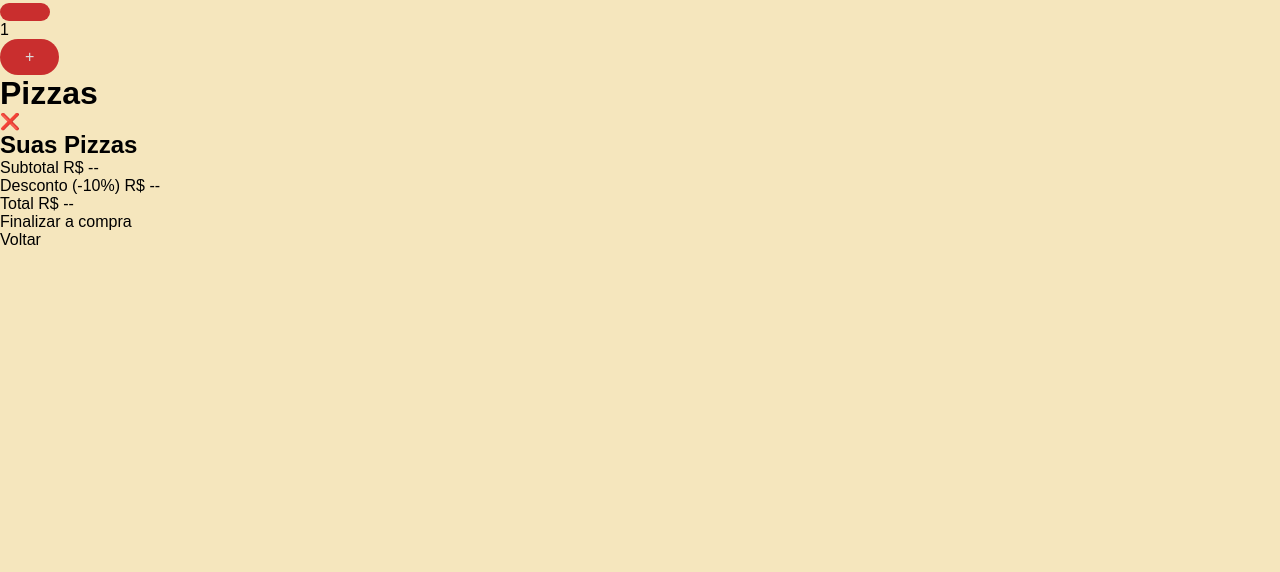
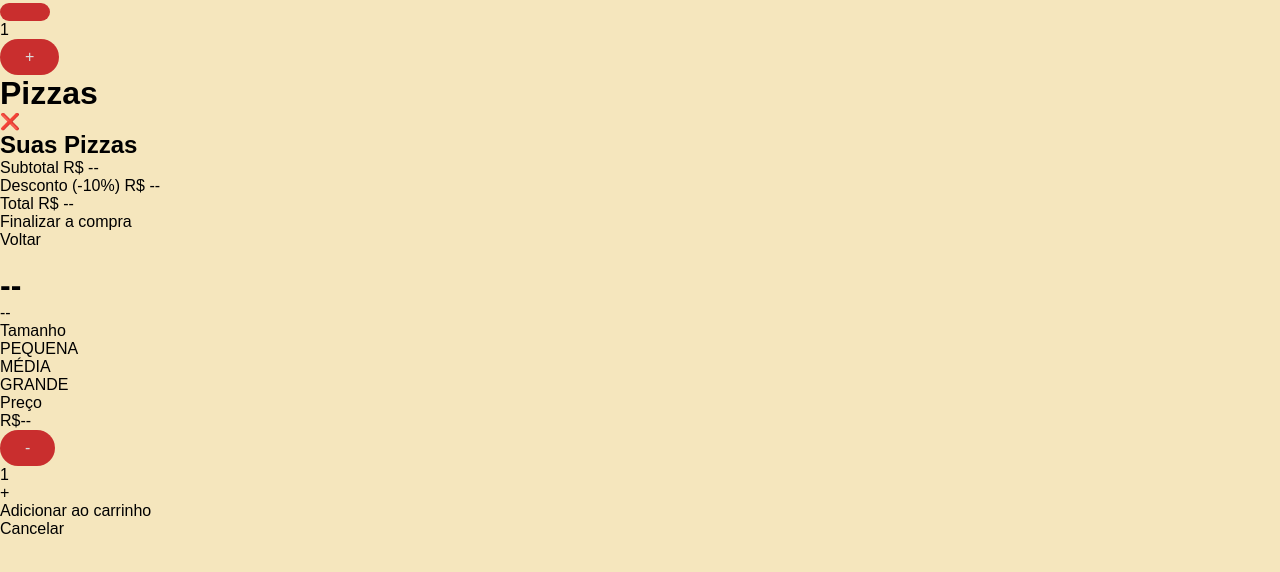
Before and after one commit to biadelmiro/Pizza, a plain HTML site: page index.html in a window 1280 px wide. Shown: the part 92-664 px from the top of the page. Drawn offline with Linux system fonts and the light colour scheme.

Commit message:
Final html

```diff
--- a/index.html
+++ b/index.html
@@ -71,9 +71,35 @@
             <div class="pizzaInfo--cancelMobileButton">Voltar</div>
             <div class="pizzaBig">
                 <img src=""/>
-
+            </div>
+            <div class="pizzaInfo">
+                <h1>--</h1>
+                <div class="pizzaInfo--desc">--</div>
+                <div class="pizzaInfo-sizearea">
+                    <div class="pizzaInfo-sector">Tamanho</div>
+                    <div class="pizzaInfo-sizes">
+                        <div data-key="0" class="pizzaInfo-size">PEQUENA</div>
+                        <div data-key="1" class="pizzaInfo-size">MÉDIA</div>
+                        <div data-key="2" class="pizzaInfo-size selected">GRANDE</div>
+                    </div>
+                </div>
+                <div class="pizzaInfo-pricearea">
+                    <div class="pizzaInfo--sector">Preço</div>
+                    <div class="pizzaInfo--price">
+                        <div class="pizzaInfo--actualPrice">R$--</div>
+                        <div class="pizzaInfo--qtarea">
+                            <button class="pizzaInfo--qtmenos">-</button>
+                            <div class="pizzaInfo-qt">1</div>
+                            <div class="pizzaInfo--qtmais">+</div>
+                        </div>
+                    </div>
+                </div>
+                <div class="pizzaInfo--addButton">Adicionar ao carrinho</div>
+                <div class="pizzaInfo--cancelButton">Cancelar</div>
             </div>
         </div>
     </div>
+    <script type="text/javascript" src="pizza.js"></script>
+    <script type="text/javascript" src="script.js"></script>
 </body>
 </html>
```
